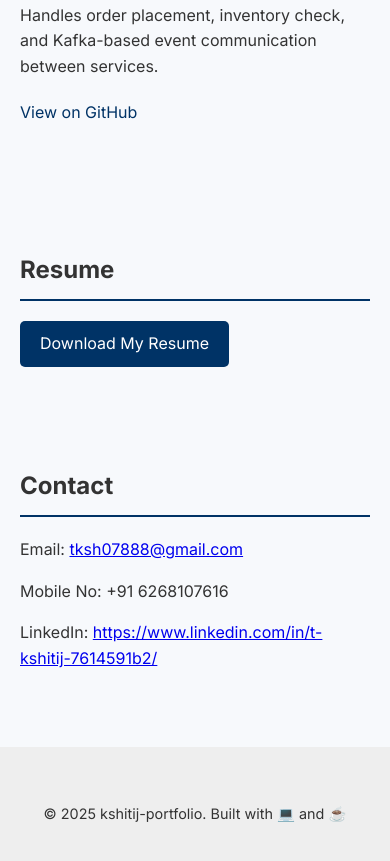
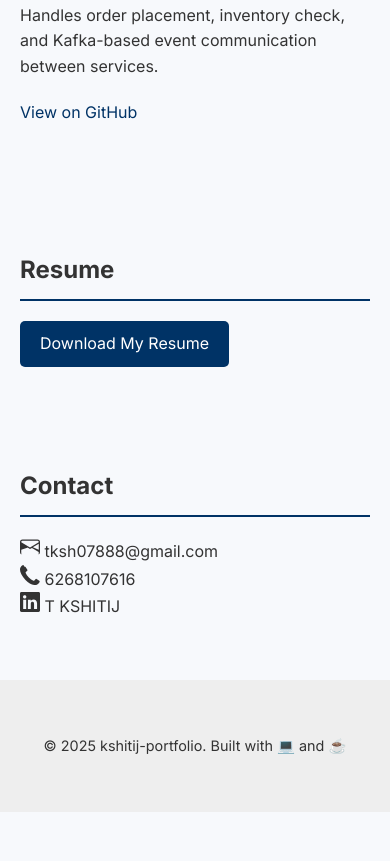
Before and after one commit to JavaWithKshitij/kshitij-portfolio, a plain HTML site: page index.html in a window 390 px wide. Shown: the part 1720-2581 px from the top of the page. After the commit the page ends 2532 px from the top, so only its background shows below. Drawn offline with Linux system fonts and the light colour scheme.

Commit message:
Enhance contact section with SVG icons and improved styling for email, phone, and LinkedIn links

```diff
--- a/index.html
+++ b/index.html
@@ -58,9 +58,26 @@ My career aspirations include becoming a well-rounded software developer and pro
   <section class="contact section">
     <div class="container">
       <h2>Contact</h2>
-      <p>Email: <a href="mailto:tksh07888@gmail.com">tksh07888@gmail.com</a></p>
-      <p>Mobile No: +91 6268107616</p>
-      <p>LinkedIn: <a href="https://www.linkedin.com/in/t-kshitij-7614591b2/" target="_blank">https://www.linkedin.com/in/t-kshitij-7614591b2/</a></p>
+      <svg xmlns="http://www.w3.org/2000/svg" width="20" height="20" fill="currentColor" class="bi bi-envelope text-gray-500" viewBox="0 0 16 16">
+                <path d="M0 4a2 2 0 0 1 2-2h12a2 2 0 0 1 2 2v8a2 2 0 0 1-2 2H2a2 2 0 0 1-2-2zm2-1a1 1 0 0 0-1 1v.217l7 4.2 7-4.2V4a1 1 0 0 0-1-1zm13 2.383-4.708 2.825L15 10.279zm-.064 6.643-5.385-3.235L8 9.589l-1.651-.99a.5.5 0 0 0-.585.004L1 10.279v2.721a1 1 0 0 0 1 1h12a1 1 0 0 0 1-1z"></path>
+              </svg>
+      <a href="mailto:tksh07888@gmail.com" style="text-decoration: none ; color:#333;">tksh07888@gmail.com</a>
+      <br>
+      <svg xmlns="http://www.w3.org/2000/svg" width="20" height="20" fill="currentColor" class="bi bi-telephone text-gray-500" viewBox="0 0 16 16">
+                <path d="M3.654 1.328a.678.678 0 0 1 .168-.011c.24 0 .465.117.605.325l1.453 2.174a.678.678 0 0 1-.125.87l-1.05.879a.678.678 0 0 0-.154.74c.448 1.222 1.29 2.468 2.516 3.695 1.227 1.226 2.473 2.068 3.695 2.516a.678.678 0 0 0 .74-.154l.879-1.05a.678.678 0 0 1 .87-.125l2.174 1.453a.678.678 0 0 1 .325.605c-.003.057-.015.113-.034.168-.354.986-1.23 1.847-2.336 2.336a3.75 3.75 0 0 1-1.408.287c-2.424 0-5.05-1.423-7.586-3.96C1.423 8.704 0 6.078 0 3.654a3.75 3.75 0 0 1 .287-1.408c.49-1.106 1.35-1.982 2.336-2.336z"></path>
+              </svg>
+      <a href="tel:6268107616" style="text-decoration: none; color: inherit;">6268107616</a>
+      <br>
+      <svg xmlns="http://www.w3.org/2000/svg" width="20" height="20" fill="currentColor" class="bi bi-linkedin text-primary" viewBox="0 0 16 16">
+                <path d="M0 1.146C0 .513.526 0 1.175 0h13.65C15.474 0 16 .513 16 1.146v13.708c0 .633-.526
+             1.146-1.175 1.146H1.175C.526 16 0 15.487 0 14.854V1.146zM4.943 13.5V6.169H2.542V13.5h2.401zm-1.2-8.329c.837
+             0 1.358-.554 1.358-1.248-.015-.709-.521-1.248-1.342-1.248-.822 0-1.359.539-1.359
+             1.248 0 .694.521 1.248 1.327 1.248h.016zm4.908
+             8.329V9.359c0-.221.016-.442.081-.6.178-.441.584-.898 1.264-.898.893
+             0 1.25.678 1.25 1.672V13.5h2.401V9.284c0-2.27-1.211-3.324-2.826-3.324-1.301
+             0-1.872.72-2.194 1.225h.016v-1.05H6.35c.03.678 0 7.365 0 7.365h2.401z"></path>
+              </svg>
+      <a href="https://www.linkedin.com/in/t-kshitij-7614591b2/" target="_blank" style="text-decoration: none ; color:#333;">T KSHITIJ</a>
     </div>
   </section>
 
```
